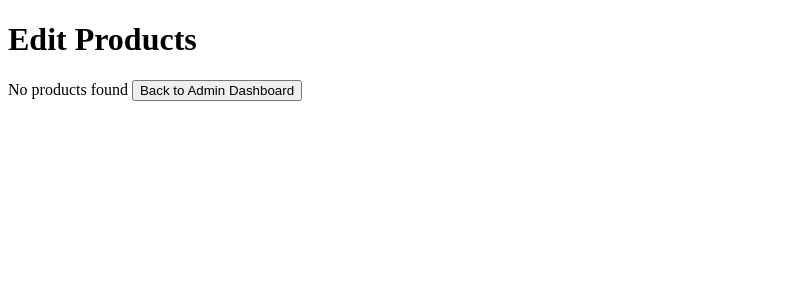
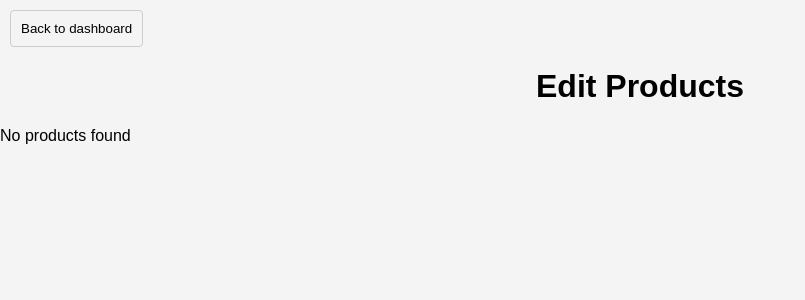
Before and after one commit to Kian2002/INFO3135-ECOM, a PHP site: page /view/edit_product.php in a window 1280 px wide. Shown: the top 300 px of the page, without its empty margins (0-805 px from the left). Run offline with PHP 8.4, Linux system fonts and the light colour scheme; data that the repository does not hold is empty.

Commit message:
add admin styling

```diff
--- a/view/edit_product.php
+++ b/view/edit_product.php
@@ -5,9 +5,69 @@
     <meta charset="UTF-8">
     <meta name="viewport" content="width=device-width, initial-scale=1.0">
     <title>Edit Products (update inventory/delete)</title>
+
+    <style>
+        .back-button-div {
+            margin: 10px;
+        }
+
+        button {
+            padding: 10px;
+            border-radius: 4px;
+            border: 1px solid #ccc;
+            background-color: #f4f4f4;
+            cursor: pointer;
+        }
+
+        body {
+            font-family: Arial, sans-serif;
+            background-color: #f4f4f4;
+            margin: 0;
+            padding: 0;
+            flex-direction: column;
+            height: 100%;
+        }
+
+        h1 {
+            text-align: center;
+        }
+
+        table {
+            border-collapse: collapse;
+            width: 100%;
+        }
+
+        th,
+        td {
+            padding: 8px;
+            text-align: left;
+            border-bottom: 1px solid #ddd;
+        }
+
+        tr:hover {
+            background-color: #4caf50;
+        }
+
+        tr:nth-child(even) {
+            background-color: #a7a9aa;
+        }
+
+        a {
+            text-decoration: none;
+            color: black;
+        }
+
+        a:hover {
+            color: white;
+        }
+    </style>
 </head>
 
 <body>
+    <div class="back-button-div">
+        <button onclick="window.location.href = '../view/admin_dashboard.php';">Back to dashboard</button>
+    </div>
+
     <h1>Edit Products</h1>
 
     <div>
@@ -46,9 +106,6 @@
             echo "No products found";
         }
         ?>
-
-        <button onclick="window.location.href = '../view/admin_dashboard.php';">Back to Admin Dashboard</button>
-
     </div>
 </body>
 
```
Also changed, not shown: view/add_product.php (+51 -0 lines), view/search_order.php (+51 -3 lines), view/update_product.php (+49 -2 lines).
